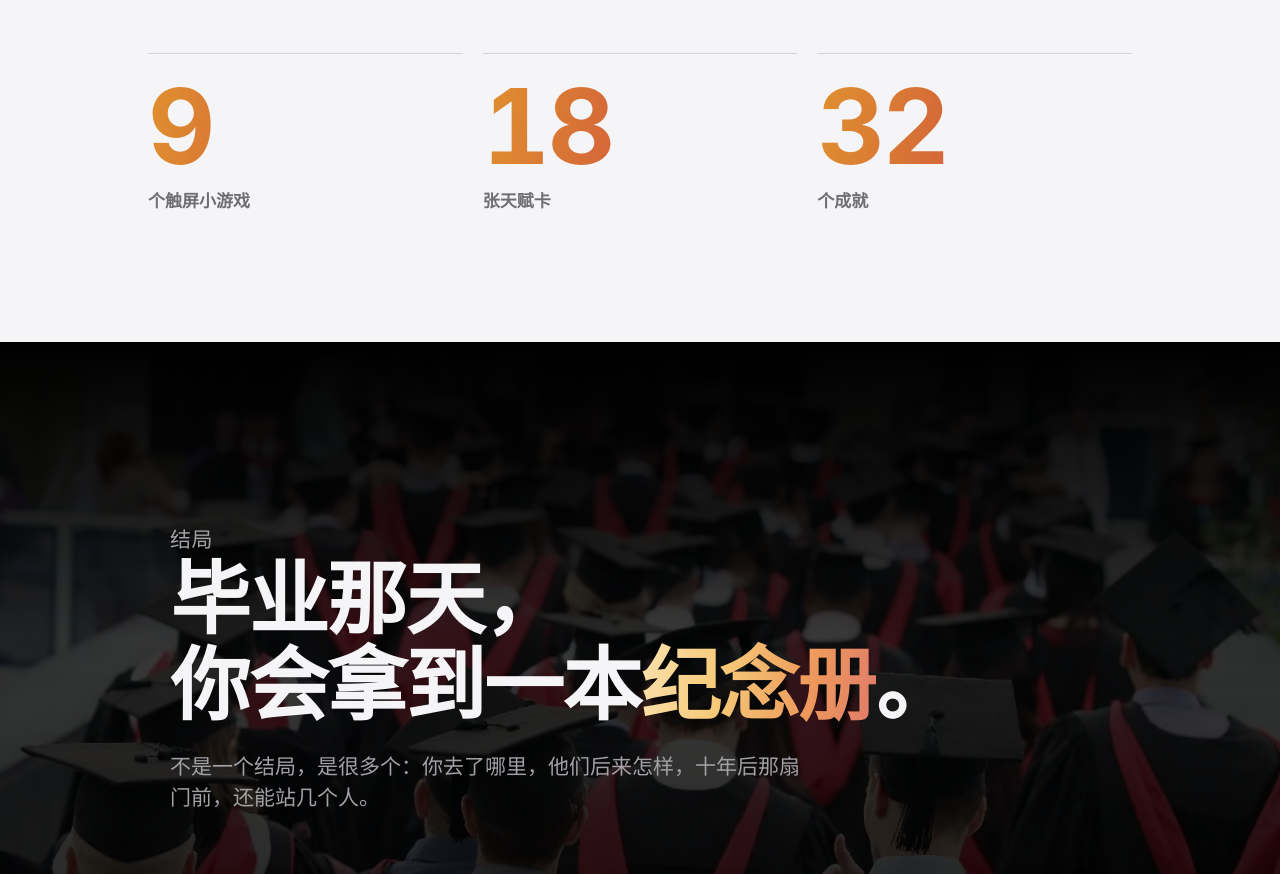
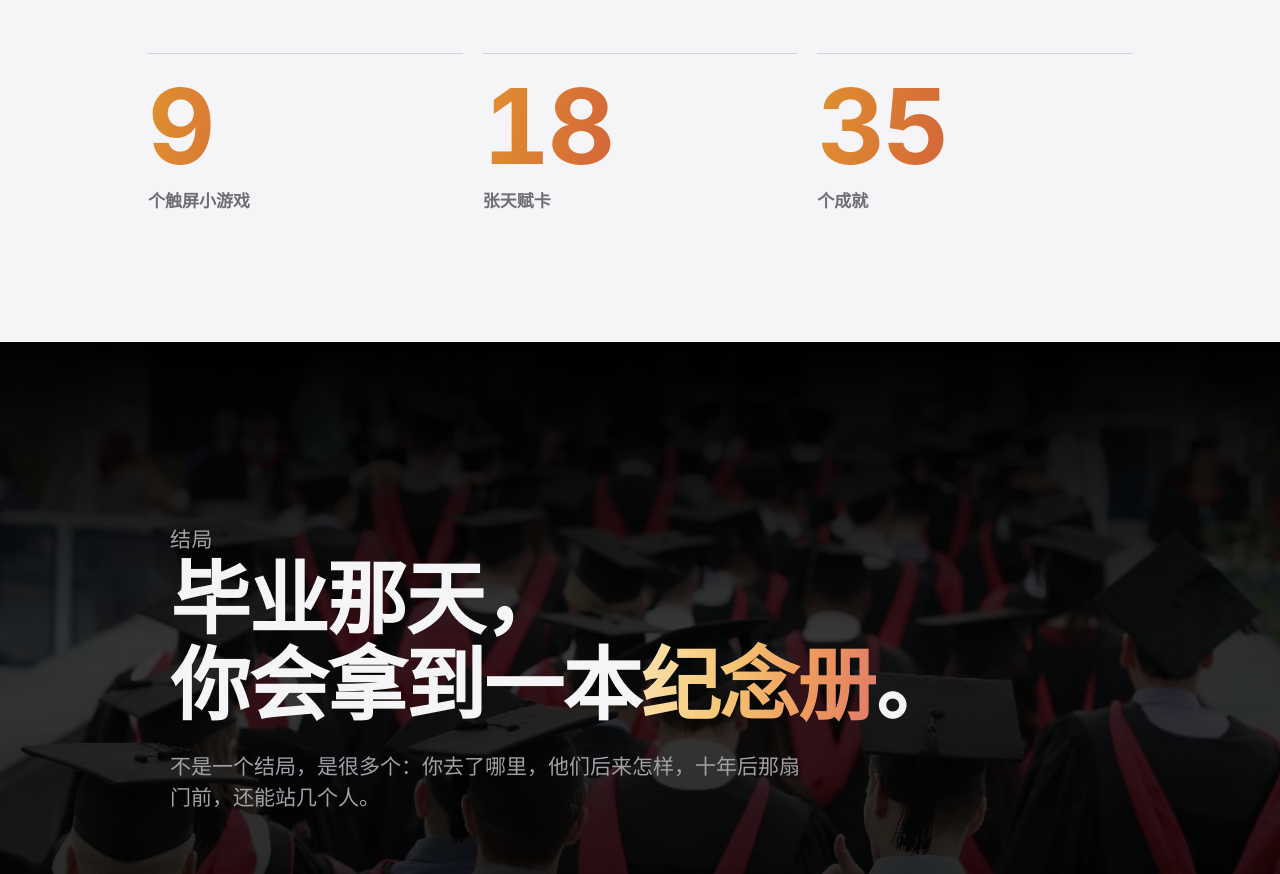
Before and after one commit to Duankejingxi/dorm-life, a website: page index.html in a window 1280 px wide. Shown: the part 9514-10388 px from the top of the page. Drawn offline with Linux system fonts and the light colour scheme; no server answers.

Commit message:
官网：成就数量更新为 35
Co-Authored-By: Claude Opus 5.5 <noreply@anthropic.com>
Claude-Session: https://claude.ai/code/session_01KcBDPSHv12t5RwuPUaG8ER

```diff
--- a/index.html
+++ b/index.html
@@ -145,7 +145,7 @@
       <div class="num reveal d2"><b data-count="19">19</b><span>种毕业去向</span></div>
       <div class="num reveal"><b data-count="9">9</b><span>个触屏小游戏</span></div>
       <div class="num reveal d1"><b data-count="18">18</b><span>张天赋卡</span></div>
-      <div class="num reveal d2"><b data-count="32">32</b><span>个成就</span></div>
+      <div class="num reveal d2"><b data-count="35">35</b><span>个成就</span></div>
     </div>
   </section>
 
```
